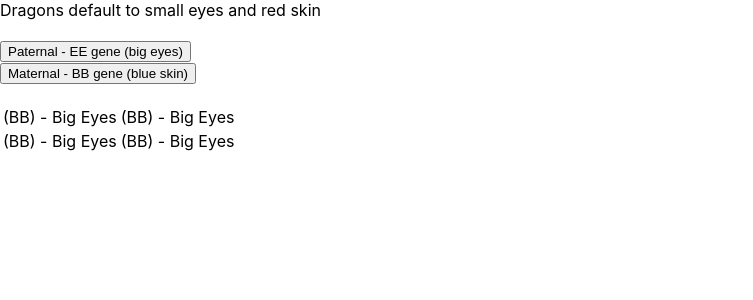
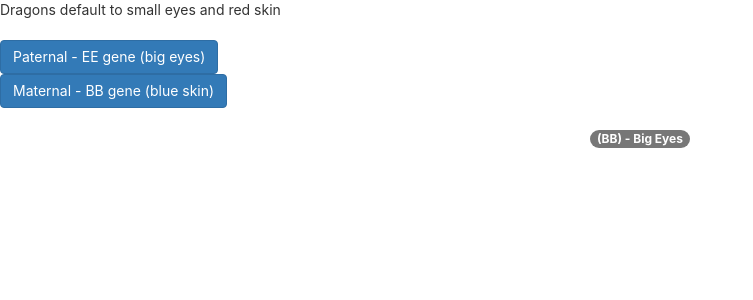
Before and after one commit to GamesOfSummer/gameoff-2018-hybrid, a React (Create React App) app: page / in a window 1280 px wide. Shown: the top 300 px of the page, without its empty margins (0-753 px from the left). Built offline with nearby package versions, Linux system fonts and the light colour scheme.

Commit message:
got bootstrap working

```diff
--- a/package.json
+++ b/package.json
@@ -3,6 +3,7 @@
   "version": "0.1.0",
   "private": true,
   "dependencies": {
+    "bootstrap": "^4.1.3",
     "react": "^16.6.0",
     "react-dom": "^16.6.0",
     "react-scripts": "2.0.5"
--- a/public/index.html
+++ b/public/index.html
@@ -1,10 +1,15 @@
 <!DOCTYPE html>
 <html lang="en">
+
 <head>
   <meta charset="utf-8">
   <link rel="shortcut icon" href="%PUBLIC_URL%/favicon.ico">
   <meta name="viewport" content="width=device-width, initial-scale=1, shrink-to-fit=no">
   <meta name="theme-color" content="#000000">
+  <!-- Latest compiled and minified CSS -->
+  <link rel="stylesheet" href="https://maxcdn.bootstrapcdn.com/bootstrap/3.3.7/css/bootstrap.min.css" integrity="sha384-BVYiiSIFeK1dGmJRAkycuHAHRg32OmUcww7on3RYdg4Va+PmSTsz/K68vbdEjh4u"
+    crossorigin="anonymous">
+
   <!--
       manifest.json provides metadata used when your web app is added to the
       homescreen on Android. See https://developers.google.com/web/fundamentals/web-app-manifest/
@@ -21,6 +26,7 @@
     -->
   <title>React App</title>
 </head>
+
 <body>
   <noscript>
     You need to enable JavaScript to run this app.
@@ -37,4 +43,5 @@
       To create a production bundle, use `npm run build` or `yarn build`.
     -->
 </body>
+
 </html>
--- a/src/App.js
+++ b/src/App.js
@@ -28,7 +28,13 @@
 class Square extends Component {
     state = { value: 'BB' };
     render() {
-        return <div>{this.formatGene()}</div>;
+        return (
+            <div>
+                <span className="badge badge-secondary">
+                    {this.formatGene()}
+                </span>
+            </div>
+        );
     }
 
     formatGene() {
@@ -55,24 +61,7 @@
                 ref={this.simulateClick}
                 onClick={() => console.log('clicked??')}
             >
-                <table>
-                    <tr>
-                        <td>
-                            <Square />
-                        </td>
-                        <td>
-                            <Square />
-                        </td>
-                    </tr>
-                    <tr>
-                        <td>
-                            <Square />
-                        </td>
-                        <td>
-                            <Square />
-                        </td>
-                    </tr>
-                </table>
+                <Square />
             </div>
         );
     }
@@ -85,9 +74,13 @@
                 <div>
                     <div>Dragons default to small eyes and red skin</div>
                     <br />
-                    <button>Paternal - EE gene (big eyes)</button>
+                    <button className="btn btn-primary">
+                        Paternal - EE gene (big eyes)
+                    </button>
                     <br />
-                    <button>Maternal - BB gene (blue skin)</button>
+                    <button className="btn btn-primary">
+                        Maternal - BB gene (blue skin)
+                    </button>
                 </div>
                 <br />
                 <div className="App">
```
Also changed, not shown: 1 other file (tests, documents, lock files or other folders). Lines whose indentation alone changed are shown as unchanged.
